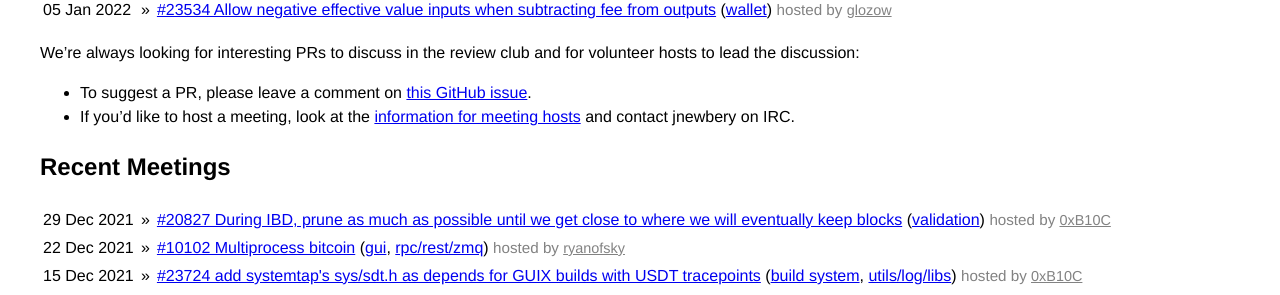
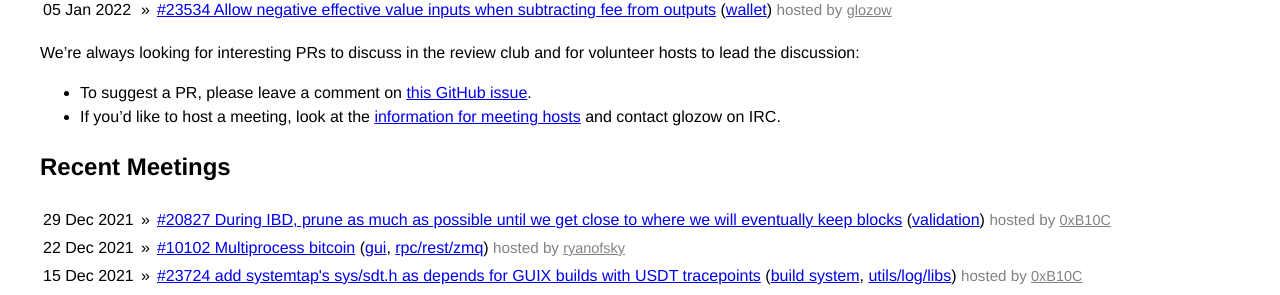
Before and after one commit to bitcoin-core-review-club/website, a Jekyll site: the page built from index.md, in a window 1280 px wide. Shown: the part 607-902 px from the top of the page. Built offline with Jekyll 4.4.1, drawn with Linux system fonts in a browser that asks for light colours.

Commit message:
Update coordinator irc nick

```diff
--- a/_config.yml
+++ b/_config.yml
@@ -11,6 +11,7 @@ sass:
 # Site settings
 author:            "Bitcoin Core PR Review Club contributors"
 coordinator:       "Bitcoin Core contributor [glozow](https://github.com/glozow)"
+coordinator_irc:   "glozow"
 description:       "A weekly review club for Bitcoin Core PRs"
 meeting_day:       "Wednesday"
 meeting_location:  "#bitcoin-core-pr-reviews IRC channel on [libera.chat](https://kiwiirc.com/nextclient/irc.libera.chat/)"
--- a/index.md
+++ b/index.md
@@ -66,7 +66,7 @@ volunteer hosts to lead the discussion:
   issue](https://github.com/bitcoin-core-review-club/bitcoin-core-review-club.github.io/issues/14).
 - If you'd like to host a meeting, look at the [information for meeting
   hosts](https://github.com/bitcoin-core-review-club/bitcoin-core-review-club.github.io/blob/master/CONTRIBUTING.md)
-  and contact jnewbery on IRC.
+  and contact {{ site.coordinator_irc }} on IRC.
 
 ## Recent Meetings
 
```
